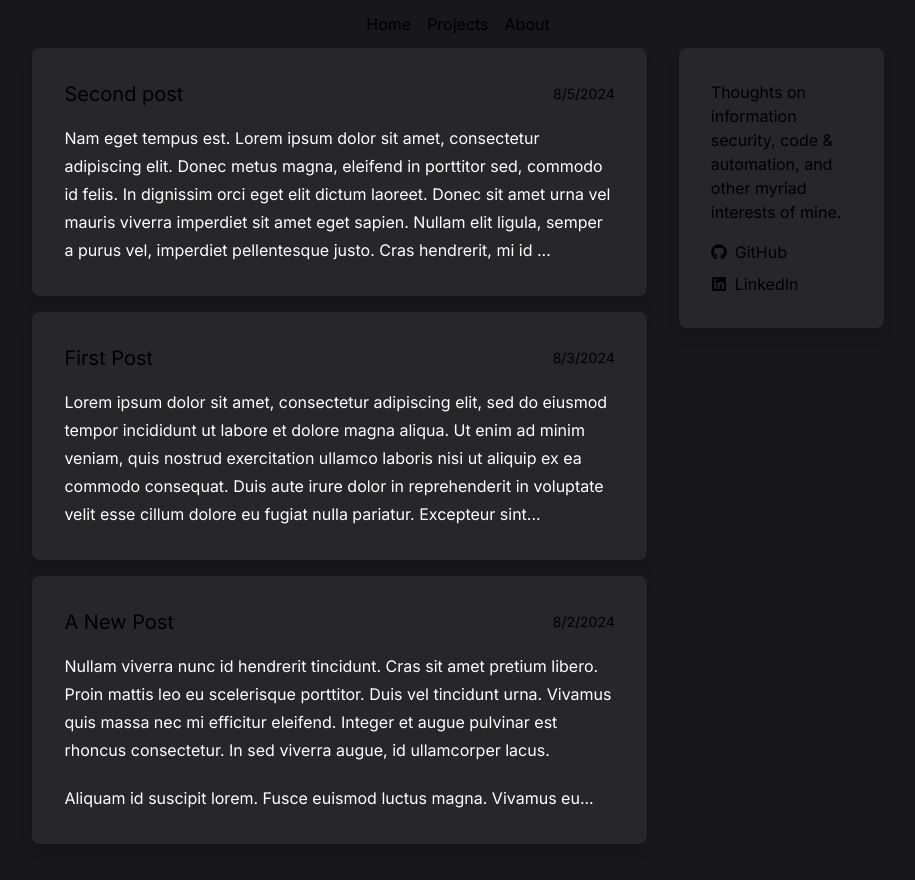
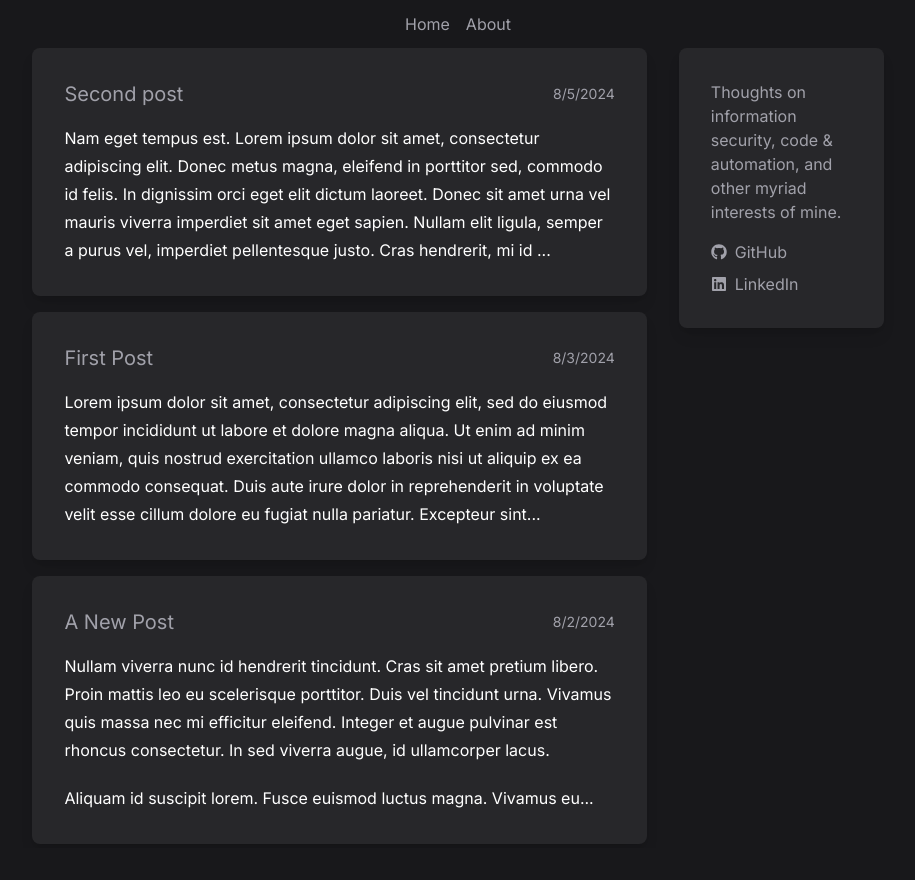
Before and after one commit to mattcbarrett/mattcbarrett.github.io, a Next.js app: page / in a window 1280 px wide. Shown: the whole page, without its empty margins (182-1097 px from the left). After the commit the page ends 848 px from the top, so only its background shows below. Built offline with nearby package versions, Linux system fonts and the light colour scheme.

Commit message:
Theme changes

```diff
--- a/app/layout.tsx
+++ b/app/layout.tsx
@@ -20,16 +20,16 @@ export default function RootLayout({
       <head>
         <meta name="viewport" content="width=device-width, initial-scale=1" />
       </head>
-      <body className={`${inter.className}`}>
-        <div className="flex min-h-12 justify-center items-center bg-zinc-900">
+      <body className={`${inter.className} bg-zinc-900 text-zinc-400`}>
+        <div className="flex min-h-12 justify-center items-center">
           <div className="w-4/5 space-x-4 space-y-4 text-center">
             <Link href={"/"}>Home</Link>
-            <Link href={"/projects"}>Projects</Link>
+            {/* <Link href={"/projects"}>Projects</Link> */}
             <Link href={"/about"}>About</Link>
           </div>
         </div>
         {children}
-        <div className="min-h-8 bg-zinc-900" />
+        {/* <div className="min-h-4" /> */}
       </body>
     </html>
   );
```
